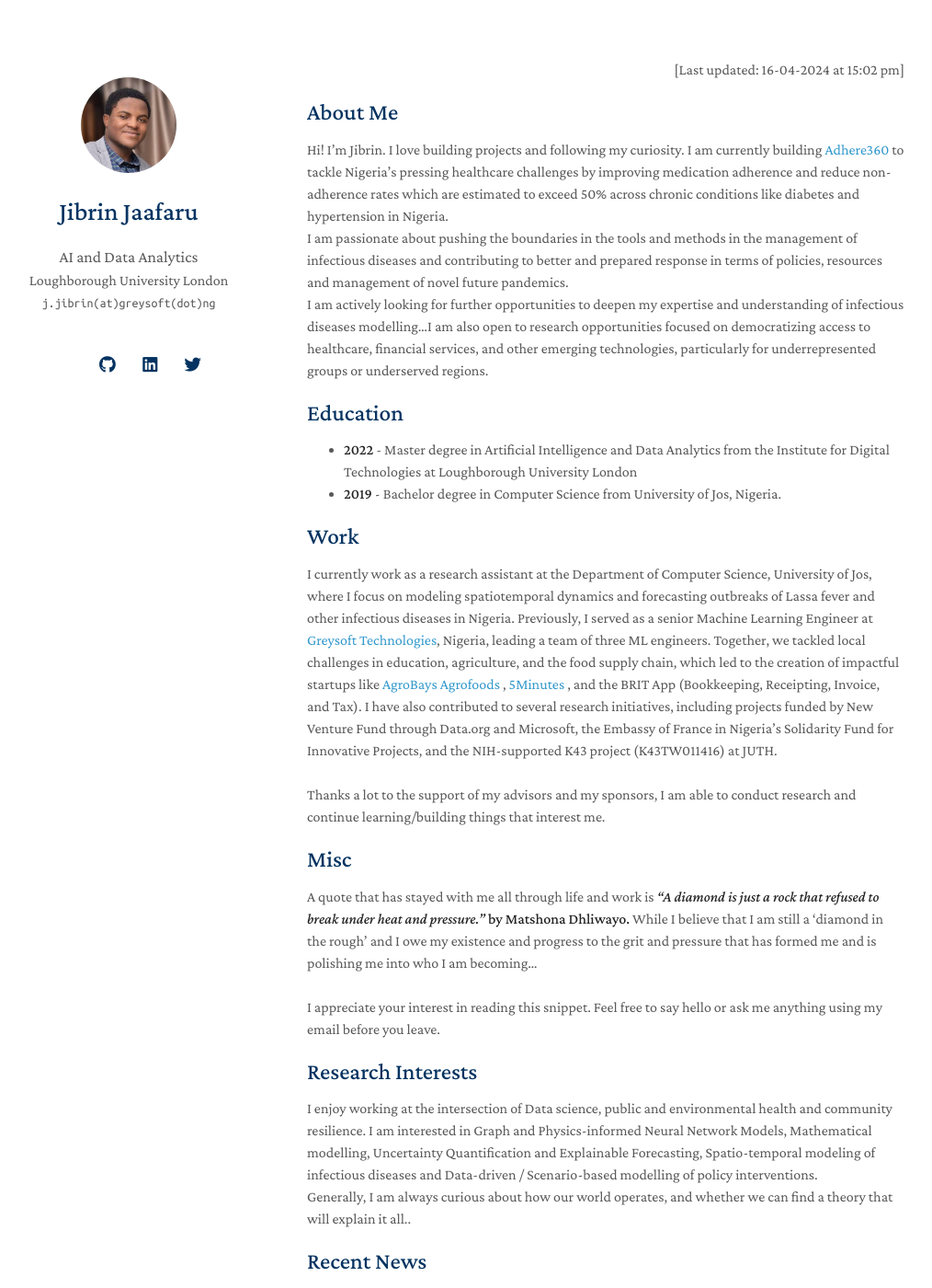
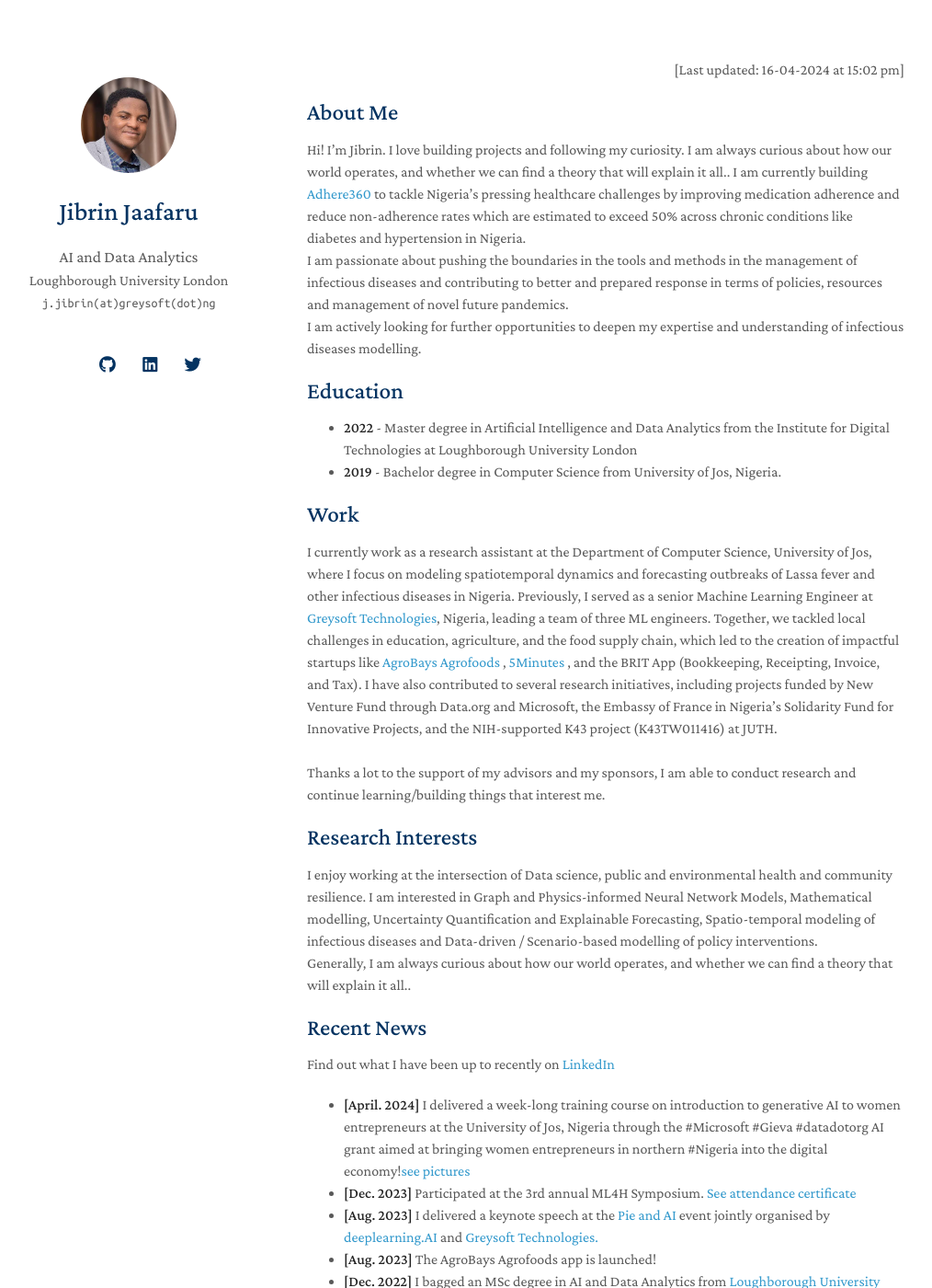
Before and after one commit to jibrinx/jibrinx.github.io, a Jekyll site: the page built from index.md, in a window 1280 px wide and 1400 px high. Shown: the whole window at 92% size, without its empty margins (136-1150 px from the left). Built offline with Jekyll 4.4.1, drawn with Linux system fonts in a browser that asks for light colours; nearby versions of some CDN libraries; a style sheet for code colours, icons or effects is not loaded; some of the changed text lies outside the part shown.

Commit message:
Update index.md

```diff
--- a/index.md
+++ b/index.md
@@ -4,7 +4,7 @@
 <p  align="right">[Last updated: 16-04-2024 at 15:02 pm]</p>
 
 ## About Me
-Hi! I’m Jibrin. I love building projects and following my curiosity. I am currently building <a href="http://adhere360.github.io">Adhere360 </a> to tackle Nigeria's pressing healthcare challenges by improving medication adherence and reduce non-adherence rates which are estimated to exceed 50% across chronic conditions like diabetes and hypertension in Nigeria. <br>I am passionate about pushing the boundaries in the tools and methods in the management of infectious diseases and contributing to better and prepared response in terms of policies, resources and management of novel future pandemics. <br>I am actively looking for further opportunities to deepen my expertise and understanding of infectious diseases modelling...I am also open to research opportunities focused on democratizing access to healthcare, financial services, and other emerging technologies, particularly for underrepresented groups or underserved regions.
+Hi! I’m Jibrin. I love building projects and following my curiosity. I am always curious about how our world operates, and whether we can find a theory that will explain it all.. I am currently building <a href="http://adhere360.github.io">Adhere360 </a> to tackle Nigeria's pressing healthcare challenges by improving medication adherence and reduce non-adherence rates which are estimated to exceed 50% across chronic conditions like diabetes and hypertension in Nigeria. <br>I am passionate about pushing the boundaries in the tools and methods in the management of infectious diseases and contributing to better and prepared response in terms of policies, resources and management of novel future pandemics. <br>I am actively looking for further opportunities to deepen my expertise and understanding of infectious diseases modelling.
 ## Education
 - **2022** - Master degree in Artificial Intelligence and Data Analytics from the Institute for Digital Technologies at Loughborough University London
 - **2019** - Bachelor degree in Computer Science from University of Jos, Nigeria.
@@ -15,10 +15,6 @@
 I have also contributed to several research initiatives, including projects funded by New Venture Fund through Data.org and Microsoft, the Embassy of France in Nigeria's Solidarity Fund for Innovative Projects, and the NIH-supported K43 project (K43TW011416) at JUTH.
 <br>
 Thanks a lot to the support of my advisors and my sponsors, I am able to conduct research and continue learning/building things that interest me.
-
-## Misc
-A quote that has stayed with me all through life and work is <strong><i> "A diamond is just a rock that refused to break under heat and pressure.”</i> by Matshona Dhliwayo.</strong>  While I believe that I am still a 'diamond in the rough' and I owe my existence and progress to the grit and pressure that has formed me and is polishing me into who I am becoming... <br> <br>
-I appreciate your interest in reading this snippet. Feel free to say hello or ask me anything using my email before you leave.
 
 ## Research Interests
 I enjoy working at the intersection of Data science, public and environmental health and community resilience. I am interested in Graph and Physics-informed Neural Network Models, Mathematical modelling, Uncertainty Quantification and Explainable Forecasting, Spatio-temporal modeling of infectious diseases and Data-driven / Scenario-based modelling of policy interventions.
```
Also changed, not shown: other parts of index.md (+4 -0 lines).
